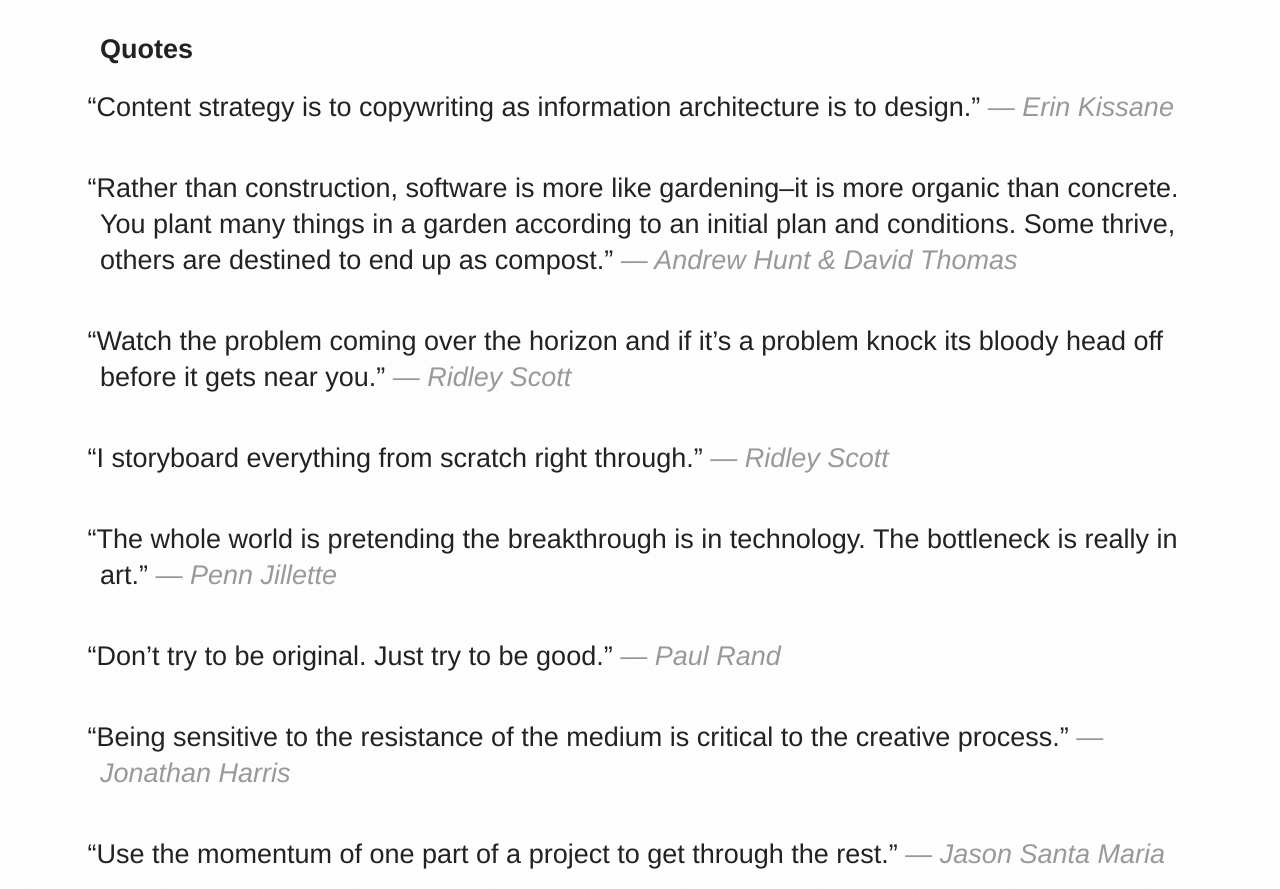
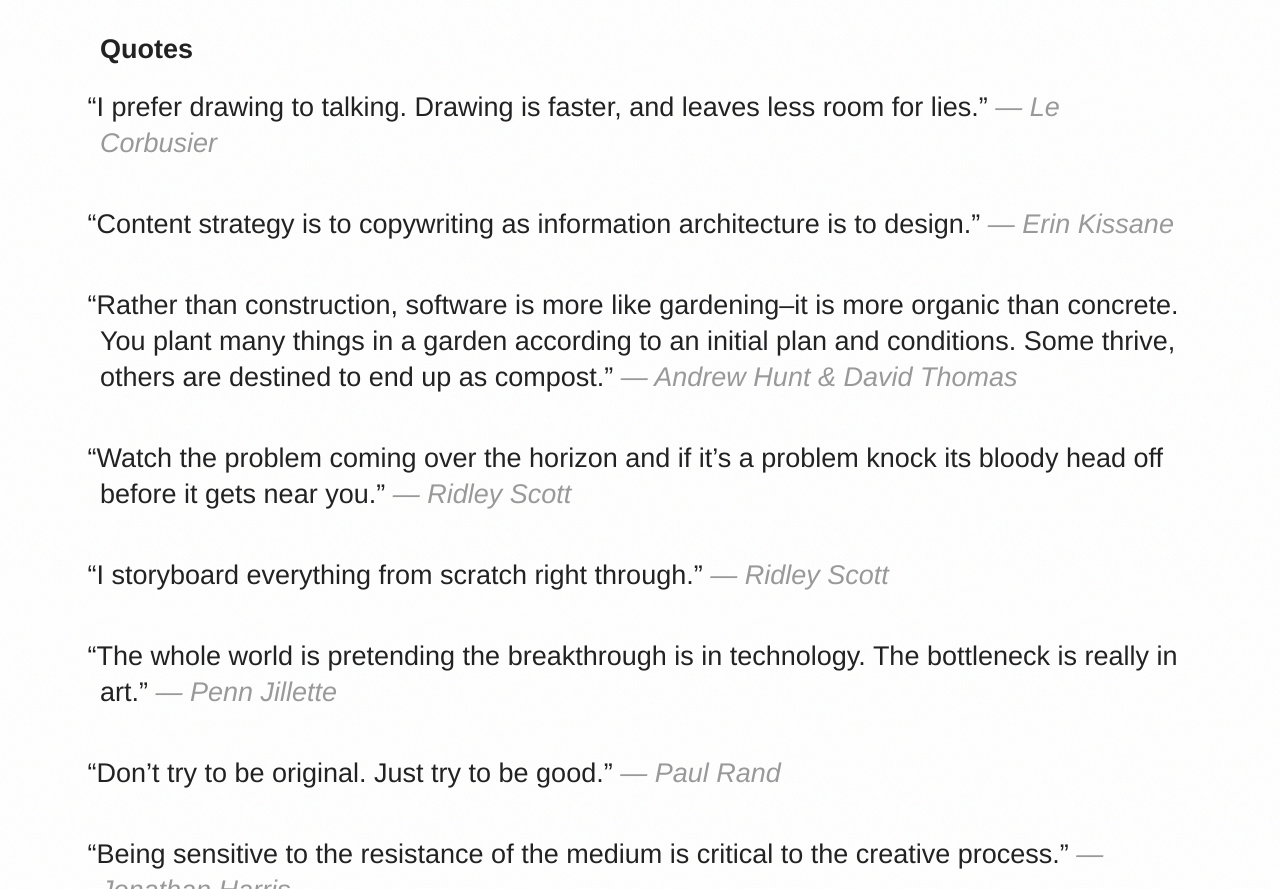
Before and after one commit to davidedwardclark/David-Edward-Clark, a plain HTML site: page library/index.html in a window 1280 px wide. Shown: the part 5110-5999 px from the top of the page. Drawn offline with Linux system fonts and the light colour scheme.

Commit message:
added a quote

```diff
--- a/library/index.html
+++ b/library/index.html
@@ -548,6 +548,9 @@
 		</ul>
 		<h2 id="quotes">Quotes</h2>
 		<blockquote>
+			<p class="quote"><span class="qm">&ldquo;</span>I prefer drawing to talking. Drawing is faster, and leaves less room for lies.&rdquo; <em class="author">&mdash; Le Corbusier</em></p>
+		</blockquote>
+		<blockquote>
 			<p class="quote"><span class="qm">&ldquo;</span>Content strategy is to copywriting as information architecture is to design.&rdquo; <em class="author">&mdash; Erin Kissane</em></p>
 		</blockquote>
 		<blockquote>
```
